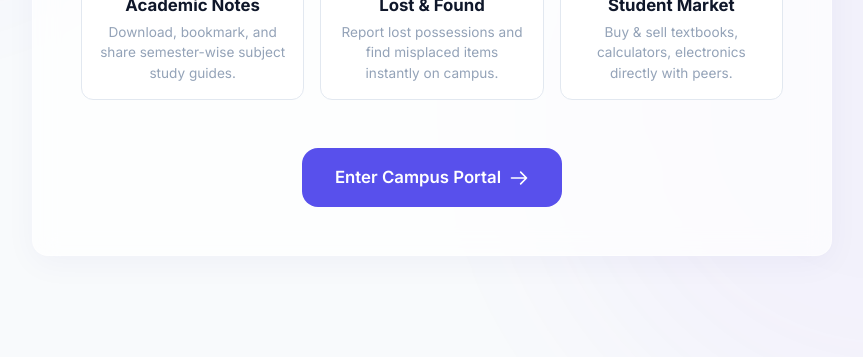
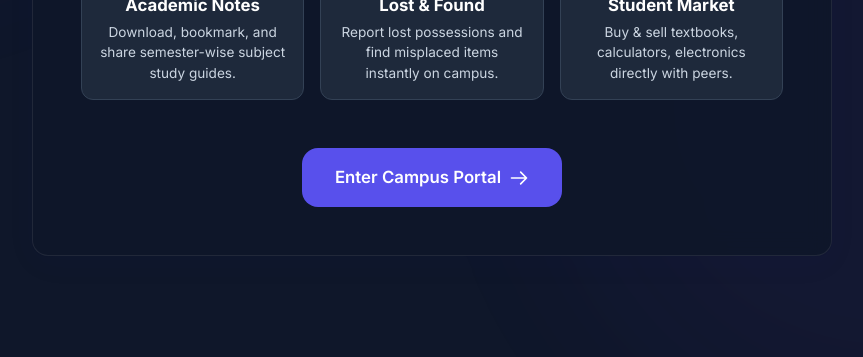
Before and after one commit to Sneha-Sheoran/CampusHub, a website: page index.html in a window 1280 px wide. Shown: the part 443-800 px from the top of the page, without its empty margins (208-1071 px from the left). Drawn offline with Linux system fonts and the light colour scheme.

Commit message:
update theme

```diff
--- a/Frontend/css/variables.css
+++ b/Frontend/css/variables.css
@@ -67,8 +67,6 @@
   --navbar-height: 72px;
   --max-width: 1280px;
 }
-
-<<<<<<< HEAD
 /* Light Theme Content Override */
 body:not(.dark-theme) {
   --color-background: #0f172a;
@@ -84,8 +82,6 @@ body:not(.dark-theme) {
   --color-border-hover: #475569;
   --color-glass-border: rgba(255, 255, 255, 0.08);
 }
-=======
->>>>>>> fb37eebfc875aacd5017ca097a9f801e9adb3bab
 
 /* Dark Theme Colors Override */
 body.dark-theme {
```
